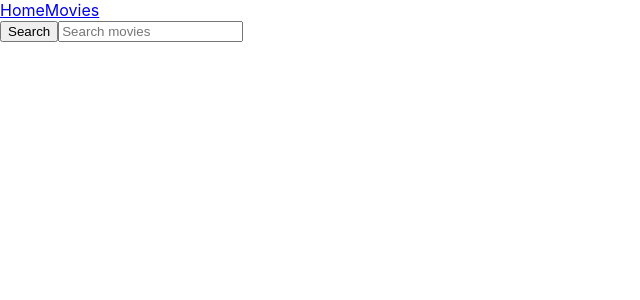
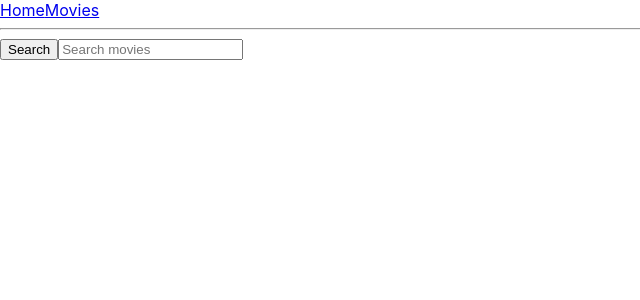
Before and after one commit to TanyaMosk/goit-react-hw-05-movies, a React (Create React App) app: page /goit-react-hw-05-movies/movie in a window 1280 px wide. Shown: the top 300 px of the page, without its empty margins (0-640 px from the left). Built offline with nearby package versions, Linux system fonts and the light colour scheme.

Commit message:
Added location, searchParams, components

```diff
--- a/src/components/App.jsx
+++ b/src/components/App.jsx
@@ -2,21 +2,20 @@ import { Route, Routes } from "react-router-dom";
 import Home from "pages/Home"
 import Movies from "pages/Movies";
 import { MovieDetails } from "../components/MovieDetails/MovieDetails";
-import { Layout } from "./Layout";
+import { SharedLayout } from "./SharedLayout";
 import { Cast } from "./Cast/Cast";
 import { Reviews } from "./Reviews/Reviews";
 
 export const App = () => {
-
   return (
     <div>
       <Routes>
-        <Route path="/" element={<Layout />}>
-          <Route index element={<Home/>}></Route>
-          <Route path="/movie" element={<Movies/>}></Route>
+        <Route path="/" element={<SharedLayout/>}>
+          <Route index element={<Home/>}/>
+          <Route path="/movie" element={<Movies/>}/>
           <Route path="/movie/:movieId" element={<MovieDetails />}>
-             <Route path="/movie/:movieId/cast" element={<Cast/>}></Route>
-             <Route path="/movie/:movieId/reviews" element={<Reviews/>}></Route>
+             <Route path="/movie/:movieId/cast" element={<Cast/>}/>
+             <Route path="/movie/:movieId/reviews" element={<Reviews/>}/>
           </Route>
         </Route>
       </Routes>
--- a/src/components/Cast/Cast.jsx
+++ b/src/components/Cast/Cast.jsx
@@ -11,17 +11,13 @@ export const Cast = () => {
       try {
         const response = await fetchMovieCastById(movieId);
         setCasts(response.cast);
-        //   console.log(response);
       } catch (error) {
         console.log(error);
      };
     };
        fetchMovieCast(movieId);
       }, [movieId]);
-    console.log(casts);
 
-    // const { name } = cast;
-    // console.log(name)
     return (
       <section>
           <ul>
@@ -29,7 +25,6 @@ export const Cast = () => {
             <li key={id}>
             <img src = {profile_path ? `https://image.tmdb.org/t/p/w500/${profile_path}` :
               'http://s3.amazonaws.com/37assets/svn/765-default-avatar.png'}
-                  // src={`https://image.tmdb.org/t/p/w92/${profile_path}`}
                 alt={name} width={98} height={132}  />
             <p>{name}</p>
             </li>
--- a/src/components/Layout.jsx
+++ /dev/null
@@ -1,14 +0,0 @@
-import { NavLink, Outlet } from "react-router-dom";
-
-
-export const Layout = () => {
-    return (
-    <header>
-      <nav>
-            <NavLink to="/">Home</NavLink>
-            <NavLink to="/movie">Movies</NavLink>
-        <Outlet/>
-      </nav>
-  </header>
-    )
-}
--- a/src/components/MovieDetails/MovieDetails.jsx
+++ b/src/components/MovieDetails/MovieDetails.jsx
@@ -7,7 +7,7 @@ export const MovieDetails = () => {
   const [movie, setMovie] = useState([]);
   const [noResults, setNoResults] = useState();
   const location = useLocation();
-  const backLinkLocationRef = useRef(location.state.from && "/movie");
+  const backLinkLocationRef = useRef(location.state?.from ?? "/movie");
 
   useEffect(() => {
   async function fetchMovieId(movieId) {
@@ -26,13 +26,12 @@ export const MovieDetails = () => {
   fetchMovieId(movieId);
   }, [movieId]);
 
-  // console.log(movie)
   const { title, poster_path,release_date,vote_average,overview,genres} = movie;
 
   return (
     <div>
-        <div>
-            <Link to={backLinkLocationRef.current}>Back</Link>
+      <div>
+          {backLinkLocationRef.current !== '/movie' ? <Link to={backLinkLocationRef.current}>Back</Link>: <Link to={'/'}>BACK</Link>}
         </div>
         <h1>Movie details</h1>
         {noResults ? <h2>Sorry, we have no information about this movie</h2> : <>
--- a/src/components/Reviews/Reviews.jsx
+++ b/src/components/Reviews/Reviews.jsx
@@ -36,7 +36,6 @@ export const Reviews = () => {
                     </li>
                 ))}
             </ul>}
-
         </section>
     )
 }
--- /dev/null
+++ b/src/components/SearchBox/SearchBox.jsx
@@ -0,0 +1,14 @@
+
+export const SearchBox = ({onSubmit}) => {
+
+    return (
+        <form onSubmit={onSubmit}>
+          <button type="submit">Search</button>
+          <input
+            name="query"
+            type="text"
+            placeholder="Search movies"/>
+        </form>
+
+    )
+}
--- /dev/null
+++ b/src/components/SearchMovies/SearchMovies.jsx
@@ -0,0 +1,18 @@
+import { Link, useLocation } from "react-router-dom";
+// import { useRef} from "react";
+
+export const SearchMovies = ({ movies }) => {
+    const location = useLocation();
+
+    return (
+    <div>
+        <ul>
+        {movies.map(({id, title}) => (
+          <li key={id}>
+          <Link to={`/movie/${id}`} state={{from: location}}>{title}</Link>
+          </li>
+          ))}
+        </ul>
+    </div>
+    )
+}
--- /dev/null
+++ b/src/components/SharedLayout.jsx
@@ -0,0 +1,16 @@
+import { Link, Outlet } from "react-router-dom";
+
+export const SharedLayout = () => {
+    return (
+    <>
+      <header>
+        <nav>
+          <Link to="/">Home</Link>
+          <Link to="/movie">Movies</Link>
+        </nav>
+        </header>
+        <hr />
+      <Outlet/>
+   </>
+    )
+}
--- a/src/index.js
+++ b/src/index.js
@@ -5,9 +5,9 @@ import { App } from 'components/App';
 import './index.css';
 
 ReactDOM.createRoot(document.getElementById('root')).render(
-  <React.StrictMode>
+  // <React.StrictMode>
     <BrowserRouter basename="/goit-react-hw-05-movies">
       <App />
       </BrowserRouter>
-  </React.StrictMode>
+  //  </React.StrictMode>
 );
--- a/src/pages/Home.jsx
+++ b/src/pages/Home.jsx
@@ -1,17 +1,15 @@
 import { useEffect, useState } from "react";
-import { Link, useLocation } from "react-router-dom";
+import { Link } from "react-router-dom";
 import { fetchTrending } from "services/api";
 
 
 const Home = () => {
     const [trendMovies, setTrendMovies] = useState([]);
-    const location = useLocation();
 
     useEffect(() => {
        async function getTrending() {
             try {
                 const response = await fetchTrending();
-                // console.log(response.results);
                 setTrendMovies([...response.results]);
             } catch (error) {
                 console.log(error);
@@ -20,16 +18,18 @@ const Home = () => {
         getTrending();
     }, []);
 
-
     return (
-        <ul>
+        <main>
+          <div>
+            <ul>
             {trendMovies.map((movie) => (
-                <li key={movie.id}>
-                    <Link to={`/movie/${movie.id}`} id={movie.id} state={{from:location}} >{movie.original_title || movie.original_name} </Link>
-                </li>
-
+              <li key={movie.id}>
+                <Link to={`/movie/${movie.id}`} id={movie.id} >{movie.original_title || movie.original_name} </Link>
+              </li>
             ))}
-        </ul>
+            </ul>
+          </div>
+       </main>
     )
 }
 
--- a/src/pages/Movies.jsx
+++ b/src/pages/Movies.jsx
@@ -1,25 +1,25 @@
+import { SearchBox } from "components/SearchBox/SearchBox";
+import { SearchMovies } from "components/SearchMovies/SearchMovies";
 import { useEffect, useState } from "react"
-import { Link, useLocation, useSearchParams } from "react-router-dom";
+import { useSearchParams } from "react-router-dom";
 import { fetchSearchMovieByName } from "services/api";
 
 const Movies = () => {
     const [searchMovie, setSearchMovie] = useState([]);
     const [searchParams, setSearchParams] = useSearchParams();
     const query = searchParams.get("query") ?? "";
-    const location = useLocation();
 
     useEffect(() => {
         if (query === '') return;
-        console.log(query);
+
         async function getMovie() {
             if (query === '') {
                 return;
             }
-
             try {
                 const response = await fetchSearchMovieByName(query);
                 setSearchMovie(response.results);
-                console.log(response.results);
+
             } catch (error) {
                 console.log(error);
             }
@@ -30,42 +30,24 @@ const Movies = () => {
     const handleSubmit = evt => {
         evt.preventDefault();
         const queryMovie = evt.target.elements.query.value.trim();
-        console.log(queryMovie);
+
         if (queryMovie === '') {
            setSearchParams({});
             setSearchMovie([]);
             return;
-       }
-
+        };
         if (queryMovie !== '') {
         setSearchParams({query: queryMovie});
         evt.target.reset();
             return;
-        }
+        };
     }
 
-
     return (
-        <div>
-            <form onSubmit={handleSubmit}>
-                <button>Search</button>
-                <input
-                name="query"
-                type="text"
-                placeholder="Search movies"
-                />
-            </form>
-            <div>
-                <ul>
-                    {searchMovie.map(({id,title}) => (
-                        <li key={id}>
-                            <Link to={`/movie/${id}`} state={{from: location}}>{title}</Link>
-
-                        </li>
-                    ))}
-                </ul>
-            </div>
-        </div>
+        <main>
+            <SearchBox onSubmit={handleSubmit}/>
+            <SearchMovies movies={searchMovie} />
+        </main>
     )
 }
 
```
Lines whose indentation alone changed are shown as unchanged.
